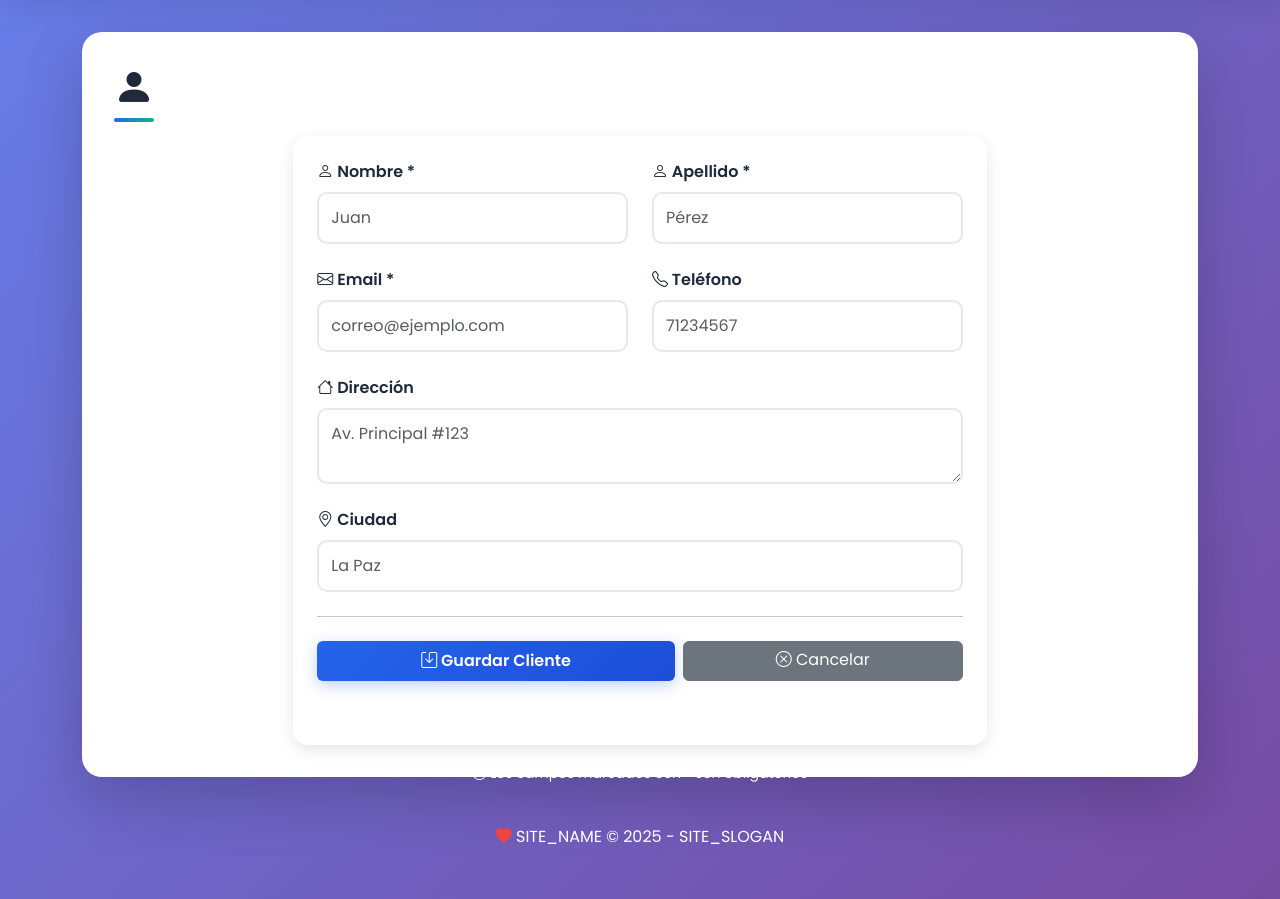
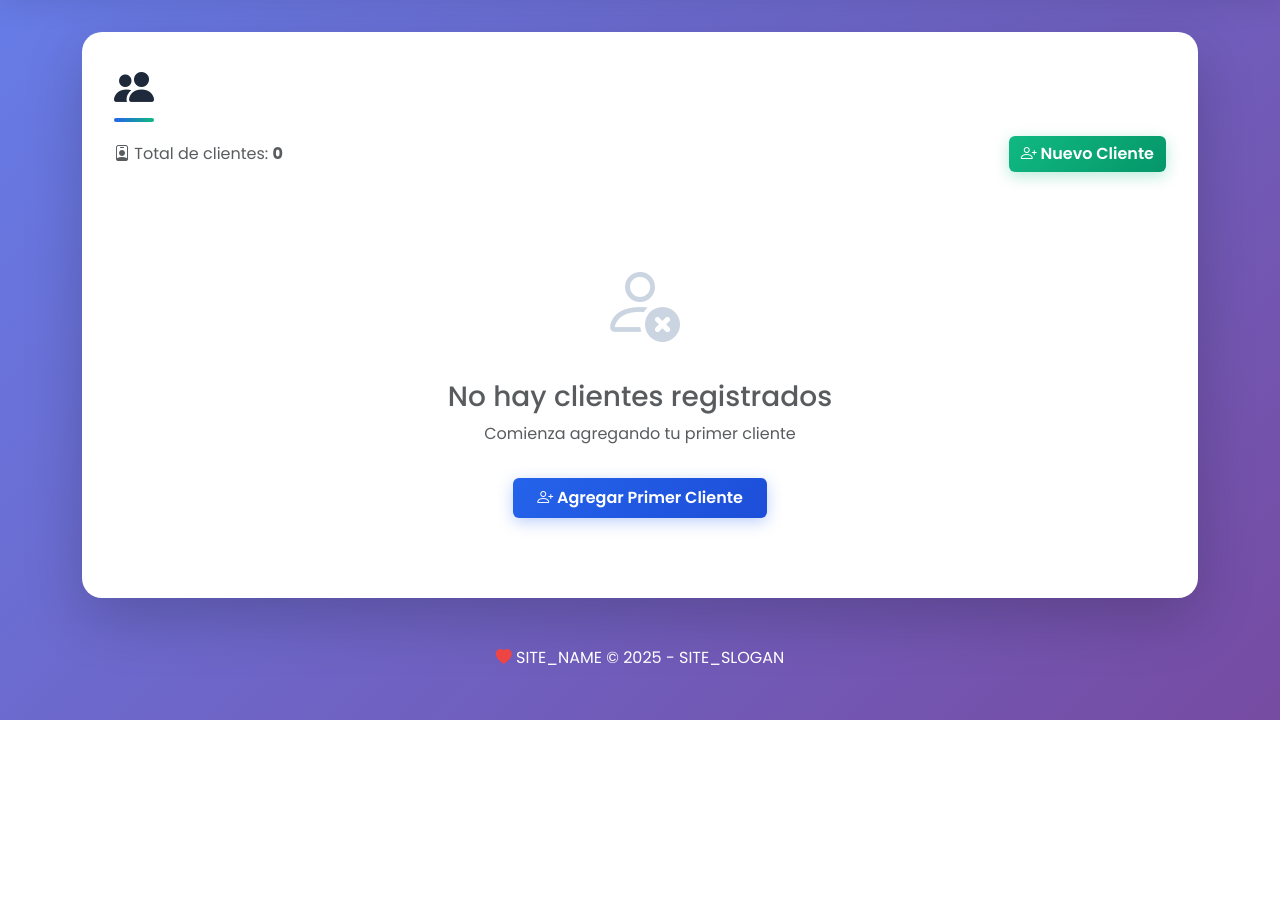
Before and after one commit to HerlanCh/mvc2025, a PHP site: page /index.php?controller=cliente in a window 1280 px wide. Shown: the part 90-989 px from the top of the page. After the commit the page ends 810 px from the top, so only its background shows below. Run offline with PHP 8.4, Linux system fonts and the light colour scheme; some libraries are stand-ins or nearby versions.

Commit message:
listadoClientes

```diff
--- a/config/config.php
+++ b/config/config.php
@@ -13,6 +13,6 @@
 /* Site configuration */
 define("SITE_NAME", "BallStore");
 define("SITE_SLOGAN", "Tu tienda deportiva de confianza");
-define("CURRENCY", "$");
+define("CURRENCY", "Bs");
 
 ?>
--- a/view/list_cliente.php
+++ b/view/list_cliente.php
@@ -1,147 +1,101 @@
 <h1 class="page-title">
-    <i class="bi bi-person-fill"></i> <?php echo $controller->page_title; ?>
+    <i class="bi bi-people-fill"></i> <?php echo $controller->page_title; ?>
 </h1>
 
 <?php if(isset($_GET["response"]) && $_GET["response"] === true): ?>
     <div class="alert alert-success alert-dismissible fade show" role="alert">
         <i class="bi bi-check-circle-fill"></i>
-        <strong>¡Guardado!</strong> El cliente ha sido guardado exitosamente.
+        <strong>¡Éxito!</strong> Operación realizada correctamente.
         <button type="button" class="btn-close" data-bs-dismiss="alert"></button>
     </div>
 <?php endif; ?>
 
-<div class="row">
-    <div class="col-lg-8 mx-auto">
-        <div class="card">
-            <div class="card-body p-4">
-                <form action="?controller=cliente&action=save" method="POST" class="needs-validation" novalidate>
+<div class="d-flex justify-content-between align-items-center mb-4">
+    <p class="text-muted mb-0">
+        <i class="bi bi-person-badge"></i> Total de clientes:
+        <strong><?php echo count($dataToView["data"]); ?></strong>
+    </p>
+    <a href="?controller=cliente&action=create" class="btn btn-success">
+        <i class="bi bi-person-plus"></i> Nuevo Cliente
+    </a>
+</div>
 
-                    <?php if(isset($dataToView["data"]["id"])): ?>
-                        <input type="hidden" name="id" value="<?php echo $dataToView["data"]["id"]; ?>">
-                    <?php endif; ?>
-
-                    <div class="row">
-                        <div class="col-md-6 mb-4">
-                            <label for="nombre" class="form-label">
-                                <i class="bi bi-person"></i> Nombre *
-                            </label>
-                            <input type="text"
-                                   class="form-control"
-                                   id="nombre"
-                                   name="nombre"
-                                   value="<?php echo isset($dataToView["data"]["nombre"]) ? htmlspecialchars($dataToView["data"]["nombre"]) : ''; ?>"
-                                   placeholder="Juan"
-                                   required>
-                            <div class="invalid-feedback">
-                                Por favor ingresa el nombre.
-                            </div>
-                        </div>
-
-                        <div class="col-md-6 mb-4">
-                            <label for="apellido" class="form-label">
-                                <i class="bi bi-person"></i> Apellido *
-                            </label>
-                            <input type="text"
-                                   class="form-control"
-                                   id="apellido"
-                                   name="apellido"
-                                   value="<?php echo isset($dataToView["data"]["apellido"]) ? htmlspecialchars($dataToView["data"]["apellido"]) : ''; ?>"
-                                   placeholder="Pérez"
-                                   required>
-                            <div class="invalid-feedback">
-                                Por favor ingresa el apellido.
-                            </div>
-                        </div>
-                    </div>
-
-                    <div class="row">
-                        <div class="col-md-6 mb-4">
-                            <label for="email" class="form-label">
-                                <i class="bi bi-envelope"></i> Email *
-                            </label>
-                            <input type="email"
-                                   class="form-control"
-                                   id="email"
-                                   name="email"
-                                   value="<?php echo isset($dataToView["data"]["email"]) ? htmlspecialchars($dataToView["data"]["email"]) : ''; ?>"
-                                   placeholder="correo@ejemplo.com"
-                                   required>
-                            <div class="invalid-feedback">
-                                Por favor ingresa un email válido.
-                            </div>
-                        </div>
-
-                        <div class="col-md-6 mb-4">
-                            <label for="telefono" class="form-label">
-                                <i class="bi bi-telephone"></i> Teléfono
-                            </label>
-                            <input type="tel"
-                                   class="form-control"
-                                   id="telefono"
-                                   name="telefono"
-                                   value="<?php echo isset($dataToView["data"]["telefono"]) ? htmlspecialchars($dataToView["data"]["telefono"]) : ''; ?>"
-                                   placeholder="71234567">
-                        </div>
-                    </div>
-
-                    <div class="mb-4">
-                        <label for="direccion" class="form-label">
-                            <i class="bi bi-house"></i> Dirección
-                        </label>
-                        <textarea class="form-control"
-                                  id="direccion"
-                                  name="direccion"
-                                  rows="2"
-                                  placeholder="Av. Principal #123"><?php echo isset($dataToView["data"]["direccion"]) ? htmlspecialchars($dataToView["data"]["direccion"]) : ''; ?></textarea>
-                    </div>
-
-                    <div class="mb-4">
-                        <label for="ciudad" class="form-label">
-                            <i class="bi bi-geo-alt"></i> Ciudad
-                        </label>
-                        <input type="text"
-                               class="form-control"
-                               id="ciudad"
-                               name="ciudad"
-                               value="<?php echo isset($dataToView["data"]["ciudad"]) ? htmlspecialchars($dataToView["data"]["ciudad"]) : ''; ?>"
-                               placeholder="La Paz">
-                    </div>
-
-                    <hr class="my-4">
-
-                    <div class="d-flex gap-2">
-                        <button type="submit" class="btn btn-primary flex-fill">
-                            <i class="bi bi-save"></i> Guardar Cliente
-                        </button>
-                        <a href="?controller=cliente&action=list" class="btn btn-secondary flex-fill">
-                            <i class="bi bi-x-circle"></i> Cancelar
-                        </a>
-                    </div>
-                </form>
+<?php if(empty($dataToView["data"])): ?>
+    <div class="text-center py-5">
+        <i class="bi bi-person-x" style="font-size: 5rem; color: #cbd5e1;"></i>
+        <h3 class="mt-3 text-muted">No hay clientes registrados</h3>
+        <p class="text-muted">Comienza agregando tu primer cliente</p>
+        <a href="?controller=cliente&action=create" class="btn btn-primary mt-3">
+            <i class="bi bi-person-plus"></i> Agregar Primer Cliente
+        </a>
+    </div>
+<?php else: ?>
+    <div class="card">
+        <div class="card-body">
+            <div class="table-responsive">
+                <table class="table table-hover align-middle">
+                    <thead>
+                        <tr>
+                            <th>#</th>
+                            <th>Nombre Completo</th>
+                            <th>Email</th>
+                            <th>Teléfono</th>
+                            <th>Ciudad</th>
+                            <th>Fecha Registro</th>
+                            <th class="text-center">Acciones</th>
+                        </tr>
+                    </thead>
+                    <tbody>
+                        <?php foreach($dataToView["data"] as $cliente): ?>
+                        <tr>
+                            <td><strong>#<?php echo $cliente["id"]; ?></strong></td>
+                            <td>
+                                <div class="d-flex align-items-center">
+                                    <div class="rounded-circle bg-primary text-white d-flex align-items-center justify-content-center me-2"
+                                         style="width: 40px; height: 40px; font-weight: bold;">
+                                        <?php echo strtoupper(substr($cliente["nombre"], 0, 1)); ?>
+                                    </div>
+                                    <div>
+                                        <strong><?php echo htmlspecialchars($cliente["nombre"] . ' ' . $cliente["apellido"]); ?></strong>
+                                    </div>
+                                </div>
+                            </td>
+                            <td>
+                                <i class="bi bi-envelope"></i>
+                                <?php echo htmlspecialchars($cliente["email"]); ?>
+                            </td>
+                            <td>
+                                <i class="bi bi-telephone"></i>
+                                <?php echo htmlspecialchars($cliente["telefono"]); ?>
+                            </td>
+                            <td>
+                                <i class="bi bi-geo-alt"></i>
+                                <?php echo htmlspecialchars($cliente["ciudad"]); ?>
+                            </td>
+                            <td>
+                                <small class="text-muted">
+                                    <?php echo date('d/m/Y', strtotime($cliente["fecha_registro"])); ?>
+                                </small>
+                            </td>
+                            <td class="text-center">
+                                <div class="btn-group" role="group">
+                                    <a href="?controller=cliente&action=edit&id=<?php echo $cliente["id"]; ?>"
+                                       class="btn btn-sm btn-warning"
+                                       title="Editar">
+                                        <i class="bi bi-pencil"></i>
+                                    </a>
+                                    <a href="?controller=cliente&action=confirmDelete&id=<?php echo $cliente["id"]; ?>"
+                                       class="btn btn-sm btn-danger"
+                                       title="Eliminar">
+                                        <i class="bi bi-trash"></i>
+                                    </a>
+                                </div>
+                            </td>
+                        </tr>
+                        <?php endforeach; ?>
+                    </tbody>
+                </table>
             </div>
         </div>
-
-        <div class="text-center mt-3">
-            <small class="text-white">
-                <i class="bi bi-info-circle"></i> Los campos marcados con * son obligatorios
-            </small>
-        </div>
     </div>
-</div>
-
-<script>
-    // Bootstrap form validation
-    (function () {
-        'use strict'
-        var forms = document.querySelectorAll('.needs-validation')
-        Array.prototype.slice.call(forms).forEach(function (form) {
-            form.addEventListener('submit', function (event) {
-                if (!form.checkValidity()) {
-                    event.preventDefault()
-                    event.stopPropagation()
-                }
-                form.classList.add('was-validated')
-            }, false)
-        })
-    })()
-</script>
+<?php endif; ?>
```
